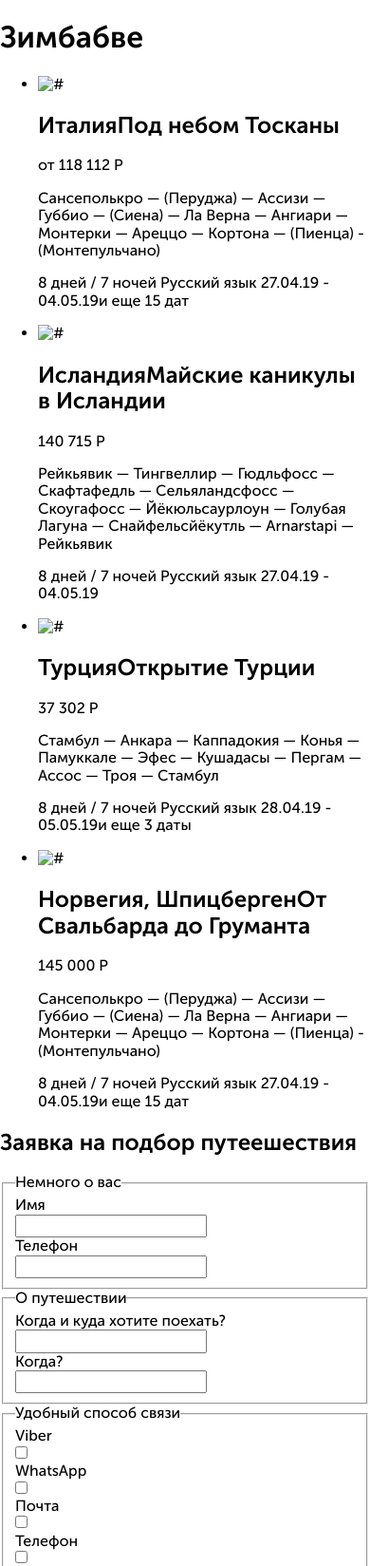
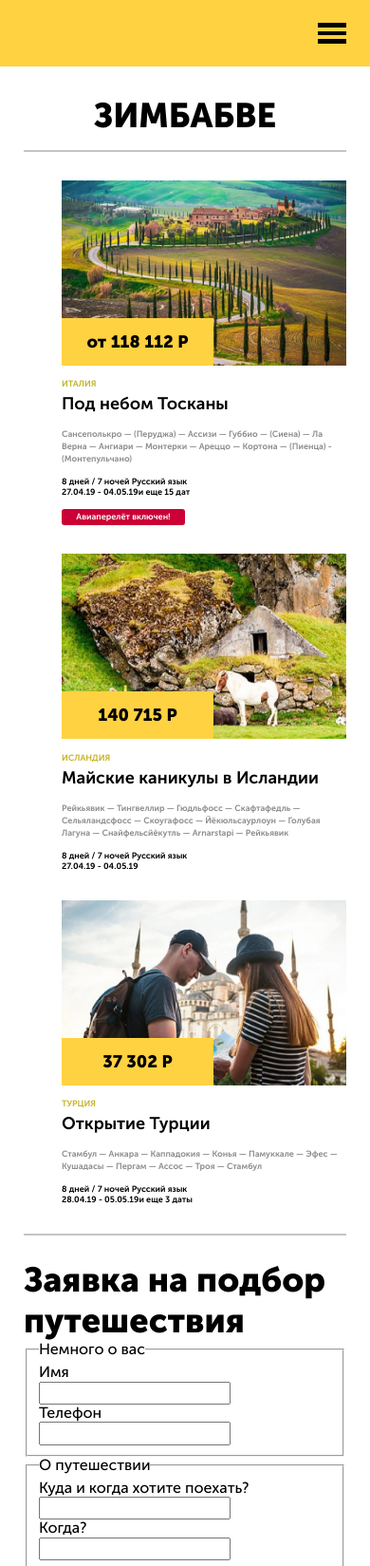
Before and after one commit to GrandVBA/test-travel, a plain HTML site: page index.html in a window 390 px wide. Shown: the top 1649 px of the page at 95% size. Drawn offline with Linux system fonts and the light colour scheme.

Commit message:
finished styling tours

```diff
--- a/index.html
+++ b/index.html
@@ -10,72 +10,78 @@
 	<body>
 
 		<header class="header">
-			<span class="header__burger toggle"></span>
+			<div class="g-wrap d-wrap">
+				<button class="header__burger toggle"></button>
+			</div>
 		</header>
 
 		<main class="main">
-
+			<div class="g-wrap">
 				<section class="tours">
 					<h1 class="tours__title">Зимбабве</h1>
 					<ul class="tours__list">
 						<li class="tours__item tour">
-						<img src="#" alt="#">
+							<img src="img/photo-content-1-desktop.jpg" alt="Италия">
 							<h2 class="tour__title"><span>Италия</span>Под небом Тосканы</h2>
 							<p class="tour__price">от 118 112 Р</p>
 							<p class="tour__route">Сансеполькро — (Перуджа) — Ассизи — Губбио — (Сиена) — Ла Верна — Ангиари — Монтерки — Ареццо — Кортона — (Пиенца) - (Монтепульчано)</p>
-						<p class="tour__descr">8 дней / 7 ночей Русский язык 27.04.19 - 04.05.19и еще 15 дат</p>
+							<p class="tour__descr">8 дней / 7 ночей   Русский язык 27.04.19 - 04.05.19и еще 15 дат</p>
+							<p class="tour__flight">Авиаперелёт включен!</p>
 						</li>
 						<li class="tours__item tour">
-						<img src="#" alt="#">
+							<img src="img/photo-content-2-desktop.jpg" alt="Исландия">
 							<h2 class="tour__title"><span>Исландия</span>Майские каникулы в Исландии</h2>
 							<p class="tour__price">140 715 Р</p>
 							<p class="tour__route">Рейкьявик — Тингвеллир — Гюдльфосс — Скафтафедль — Сельяландсфосс — Скоугафосс — Йёкюльсаурлоун — Голубая Лагуна — Снайфельсйёкутль — Arnarstapi — Рейкьявик</p>
-						<p class="tour__descr">8 дней / 7 ночей Русский язык 27.04.19 - 04.05.19</p>
+							<p class="tour__descr">8 дней / 7 ночей   Русский язык 27.04.19 - 04.05.19</p>
+							<p class="tour__flight">Авиаперелёт включен!</p>
 						</li>
 						<li class="tours__item tour">
-						<img src="#" alt="#">
+							<img src="img/photo-content-3-desktop.jpg" alt="Турция">
 							<h2 class="tour__title"><span>Турция</span>Открытие Турции</h2>
 							<p class="tour__price">37 302 Р</p>
 							<p class="tour__route">Стамбул — Анкара — Каппадокия — Конья — Памуккале — Эфес — Кушадасы — Пергам — Ассос — Троя — Стамбул</p>
-						<p class="tour__descr">8 дней / 7 ночей Русский язык 28.04.19 - 05.05.19и еще 3 даты</p>
+							<p class="tour__descr">8 дней / 7 ночей   Русский язык 28.04.19 - 05.05.19и еще 3 даты</p>
+							<p class="tour__flight">Авиаперелёт включен!</p>
 						</li>
 						<li class="tours__item tour">
-						<img src="#" alt="#">
+							<img src="img/photo-content-4-desctop.jpg" alt="Норвегия">
 							<h2 class="tour__title"><span>Норвегия, Шпицберген</span>От Свальбарда до Груманта</h2>
 							<p class="tour__price">145 000 Р</p>
 							<p class="tour__route">Сансеполькро — (Перуджа) — Ассизи — Губбио — (Сиена) — Ла Верна — Ангиари — Монтерки — Ареццо — Кортона — (Пиенца) - (Монтепульчано)</p>
-						<p class="tour__descr">8 дней / 7 ночей Русский язык 27.04.19 - 04.05.19и еще 15 дат</p>
+							<p class="tour__descr">8 дней / 7 ночей   Русский язык 27.04.19 - 04.05.19и еще 15 дат</p>
+							<p class="tour__flight">Авиаперелёт включен!</p>
 						</li>
 					</ul>
 				</section>
 
 				<section class="request">
-				<h2 class="request__title">Заявка на подбор путеешествия</h2>
+					<h2 class="request__title">Заявка на подбор путешествия</h2>
 
-				<form action="#">
-					<fieldset class="request__about about">
-						<legend class="about__title">Немного о вас</legend>
-						<div class="request__wrap">
+					<form class="request__form form" action="#">
+						<fieldset>
+							<legend class="form__title">Немного о вас</legend>
+							<div class="form__contain">
 								<legend for="first-name">Имя</legend>
 								<input type="text" id="first-name" name="first-name">
-							<legend for="phone-input" name="tel">Телефон</legend>
-							<input type="text" id="phone-input">
+								<legend for="phone-input">Телефон</legend>
+								<input type="text" id="phone-input" name="tel">
 							</div>
 						</fieldset>
 
-					<fieldset class="request__about about">
-						<legend class="about__title">О путешествии</legend>
-						<div class="request__wrap">
-							<legend for="location-input">Когда и куда хотите поехать?</legend>
-							<input type="text" id="location-input" name="location">
-							<legend for="date-input">Когда?</legend>
-							<input type="text" id="date-input" name="date">
+						<fieldset>
+							<legend class="form__title">О путешествии</legend>
+							<div class="form__contain">
+								<legend for="location">Куда и когда хотите поехать?</legend>
+								<input type="text" id="location" name="location">
+								<legend for="date">Когда?</legend>
+								<input type="text" id="date" name="date">
 							</div>
 						</fieldset>
 
-					<fieldset class="request__about about">
-						<legend class="about__title">Удобный способ связи</legend>
-						<div class="request__wrap checkbox__wrap">
+						<fieldset>
+							<legend class="form__title">Удобный способ связи</legend>
+							<div class="form__contain form__contain--checkbox">
 								<legend for="viber">Viber</legend>
 								<input type="checkbox" id="viber" name="viber">
 								<legend for="WhatsApp">WhatsApp</legend>
@@ -87,9 +93,9 @@
 							</div>
 						</fieldset>
 
-					<fieldset class="request__about about">
-						<legend class="about__title">Откуда узнали о нас</legend>
-						<div class="request__wrap checkbox__wrap">
+						<fieldset>
+							<legend class="form__title">Откуда узнали о нас</legend>
+							<div class="form__contain form__contain--checkbox">
 								<legend for="internet">Интернет</legend>
 								<input type="checkbox" id="internet" name="internet">
 								<legend for="friends">Рекомендовали друзья</legend>
@@ -101,26 +107,26 @@
 							</div>
 						</fieldset>
 
-					<div class="request__subscribe subscribe">
+						<div class="form__subscribe subscribe">
 							<label for="subscribe">
 								<input type="checkbox" id="subscribe" name="subscribe">Получать свежие предложения по электронной почте
 							</label>
 							<p class="subscribe__descr">Каждую неделю мы делаем для вас обзор лучших экспедиций, статей и лайфхаков для путешественников. Если вдруг вам не понравится, вы сможете отписаться в любой момент</p>
 						</div>
 
-					<div class="request__data data">
+						<div class="form__data data">
 							<label for="data">
 								<input type="checkbox" id="data" name="data">С обработкой своих персональных данных согласен.
 							</label>
 							<p class="data__descr">Отправляя заявку я подтверждаю согласие с условиями Пользовательского соглашения</p>
 						</div>
 
-					<p class="request__comment"><span> * </span>Поля, которые надо обязательно заполнить</p>
+						<p class="form__comment"><span> * </span>Поля, которые надо обязательно заполнить</p>
 
-					<button type="submit">Отправить</button>
+						<button class="form__btn" type="submit">Отправить</button>
 					</form>
 				</section>
-
+			</div>
 		</main>
 
 		<section class="modal">
--- /dev/null
+++ b/scss/_header.scss
@@ -0,0 +1,41 @@
+.header {
+  display: flex;
+  align-items: center;
+
+  min-height: 70px;
+  background:$yellow;
+  &__burger {
+    display: block;
+    position: relative;
+
+    margin: 0 0 0 auto;
+
+    width: 30px;
+    height: 4px;
+    border: none;
+    background: $black;
+    cursor: pointer;
+    &::before,
+    &::after {
+      position: absolute;
+      content: '';
+
+      width: 30px;
+      height: 5px;
+
+      left: 0;
+
+      background: $black;
+    }
+    &::before {
+      top: 8px;
+    }
+    &::after {
+      top: -9px;
+    }
+  }
+}
+
+@media (min-width: $desktop-width) {
+
+}
--- /dev/null
+++ b/scss/_request.scss
@@ -0,0 +1,13 @@
+.request {
+  &__title {
+    display: flex;
+    justify-content: center;
+    align-items: center;
+
+    margin: 25px 0 0 0;
+
+    font-size: 36px;
+    line-height: 43px;
+    font-weight: 900;
+  }
+}
--- a/scss/_scaffolding.scss
+++ b/scss/_scaffolding.scss
@@ -53,3 +53,22 @@ img {
   max-width: 100%;
   height: 100%;
 }
+
+.g-wrap {
+  width: 340px;
+  padding: 0 17.5px;
+  margin: 0 auto;
+}
+
+
+@media (min-width: $desktop-width) {
+  .g-wrap {
+    width: 780px;
+    padding: 0 122px;
+  }
+
+  .d-wrap {
+    width: 1001px;
+    padding: 0 23px;
+  }
+}
--- /dev/null
+++ b/scss/_tours.scss
@@ -0,0 +1,152 @@
+.tours {
+  &__title {
+    display: flex;
+    justify-content: center;
+
+    margin: 30px 0 0 0;
+    padding: 0 0 15px 0;
+    font-size: 36px;
+    line-height: 43px;
+    font-weight: 900;
+    text-transform: uppercase;
+
+    border-bottom: 2px solid #C4C4C4;
+  }
+  &__list {
+    margin: 30px 0 0 0;
+    list-style: none;
+
+    border-bottom: 2px solid #C4C4C4;
+  }
+  &__item:last-child {
+    display: none;
+  }
+}
+
+.tour {
+  position: relative;
+  margin: 0 0 30px 0;
+  img {
+    width:340px;
+    height: 195px;
+  }
+  &__title {
+    display: block;
+    position: relative;
+
+    margin: 25px 0 0 0;
+
+    font-size: 18px;
+    line-height: 22px;
+    font-weight: 700;
+    span {
+      position: absolute;
+
+      font-size: 9px;
+      line-height: 11px;
+      font-weight: 700;
+      text-transform: uppercase;
+      color: $countries-color;
+
+      top: -15px;
+      left: 0;
+    }
+  }
+  &__price {
+    display: flex;
+    align-items: center;
+    justify-content: center;
+
+    position: absolute;
+
+    margin: 0;
+
+    font-size: 18px;
+    line-height: 22px;
+    font-weight: 900;
+
+    width: 160px;
+    height: 50px;
+
+    left: 0;
+    top: 145px;
+
+    background: $yellow;
+  }
+  &__route {
+    margin: 15px 0 0 0;
+
+    font-size: 9px;
+    line-height: 13px;
+    font-weight: 700;
+
+    color: $gray;
+  }
+  &__descr {
+    margin: 12px 0 0 0;
+
+    font-size: 9px;
+    line-height: 11px;
+    font-weight: 700;
+
+    width: 160px;
+  }
+  &__flight {
+    display: flex;
+    align-items: center;
+    justify-content: center;
+
+    margin: 12px 0 0 0;
+
+    font-size: 9px;
+    line-height: 11px;
+    font-weight: 700;
+    color: $white;
+
+    width: 130px;
+    height: 17px;
+
+    background: $red;
+    border-radius: 3px;
+  }
+  &:nth-child(2),
+  &:nth-child(3) {
+    .tour__flight {
+      display: none;
+    }
+  }
+}
+
+@media (min-width: $desktop-width) {
+  .tours {
+    &__title {
+      margin: 40px 0 0 0;
+
+      letter-spacing: -2px;
+      text-shadow: 0px 4px 4px rgba(0, 0, 0, 0.6);
+      border: none;
+    }
+    &__list {
+      display: flex;
+      flex-wrap: wrap;
+      justify-content: space-between;
+    }
+    &__item:last-child {
+      display: block;
+    }
+  }
+
+  .tour {
+    margin: 0 0 55px 0;
+
+    width: 380px;
+    height: 370px;
+    img {
+      width:380px;
+      height: 218px;
+    }
+    &__price {
+      top: 168px;
+    }
+  }
+}
--- /dev/null
+++ b/scss/_variables.scss
@@ -0,0 +1,8 @@
+$desktop-width: 1024px;
+
+$black: #000000;
+$yellow: #FFD241;
+$countries-color: #C5B223;
+$gray: #8C8C8C;
+$white: #ffffff;
+$red: #CB0037;
--- a/scss/style.scss
+++ b/scss/style.scss
@@ -1 +1 @@
-@import "_scaffolding.scss";
+@import "_variables.scss", "_scaffolding.scss", "_header.scss", "_tours.scss", "_request.scss";
```
Also changed, not shown: css/style.css, 1 other file. Lines whose indentation alone changed are shown as unchanged.
